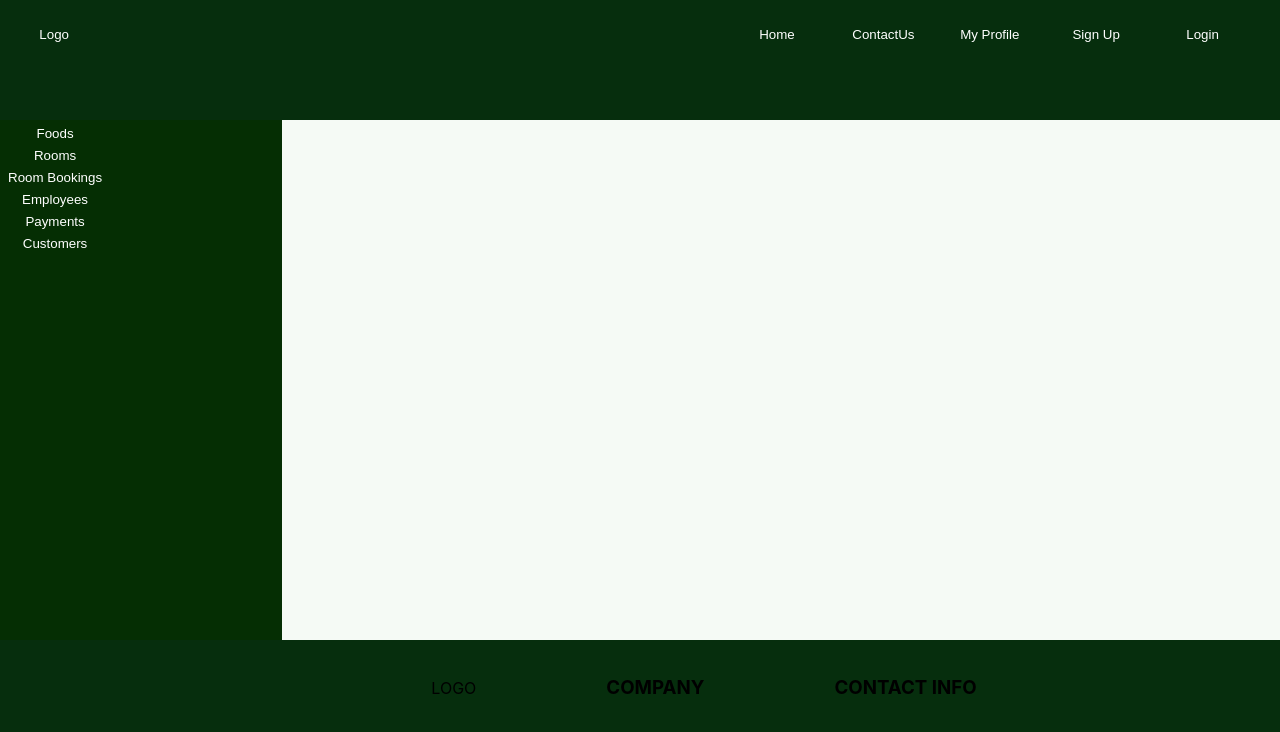
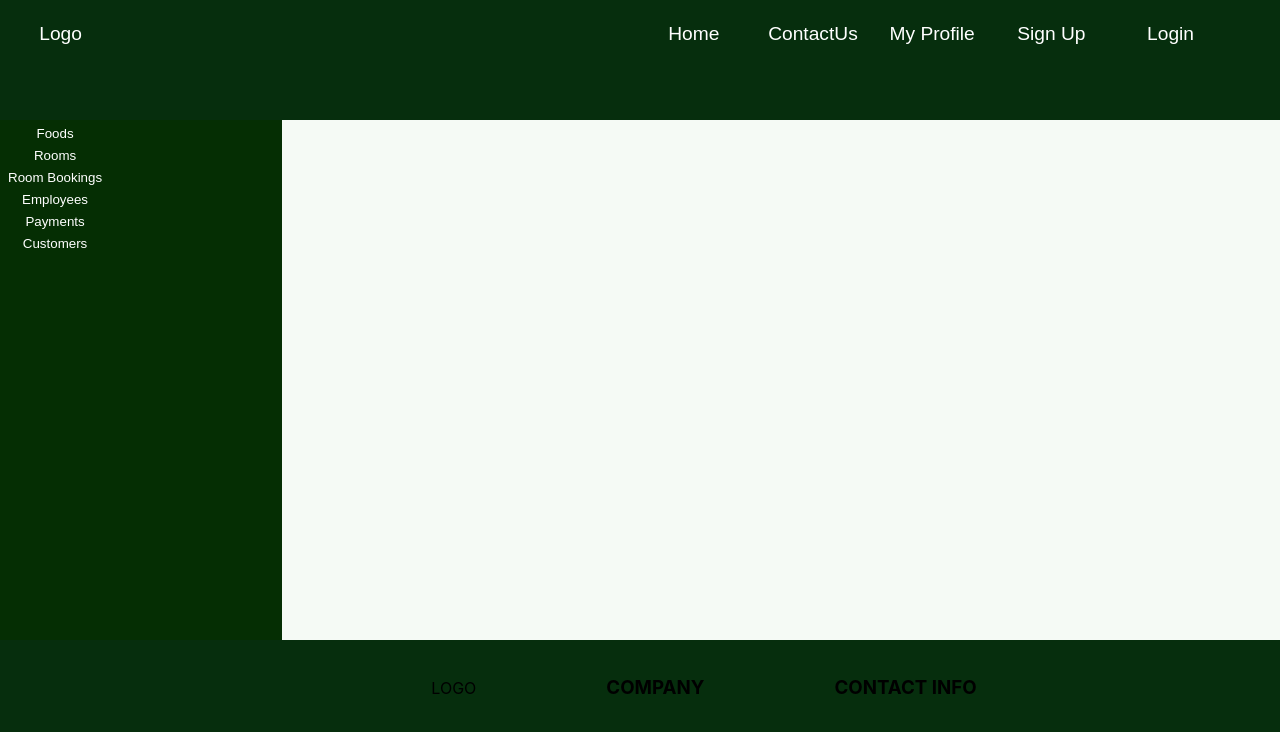
Before and after one commit to siriwardhanasmnp/hotel-system, a React (Create React App) app: page / in a window 1280 px wide. Shown: the top 732 px of the page. Built offline with nearby package versions, Linux system fonts and the light colour scheme.

Commit message:
header - M

```diff
--- a/src/Common_Components/Header.jsx
+++ b/src/Common_Components/Header.jsx
@@ -13,7 +13,7 @@ function Header()
                 <tr>
 
                 <td><button className={HeaderStyles.headerBtn}>Logo</button></td>
-                <td style={{padding:'5vw 0vw 0vw 48vw'}}></td>
+                <td style={{padding:'5vw 0vw 0vw 40vw'}}></td>
                 <td><button className={HeaderStyles.headerBtn}>Home</button></td>
                 <td><button className={HeaderStyles.headerBtn}>ContactUs</button></td>
                 <td><button className={HeaderStyles.headerBtn}>My Profile</button></td>
--- a/src/Common_Components/Header.module.css
+++ b/src/Common_Components/Header.module.css
@@ -8,7 +8,8 @@
 .headerBtn{
     background-color: transparent;
     height: 4vw;
-    width: 8vw;
+    width: 9vw;
+    font-size: 1.5vw;
     border-radius: 1vw;
     color:white;
     border: none;
```
